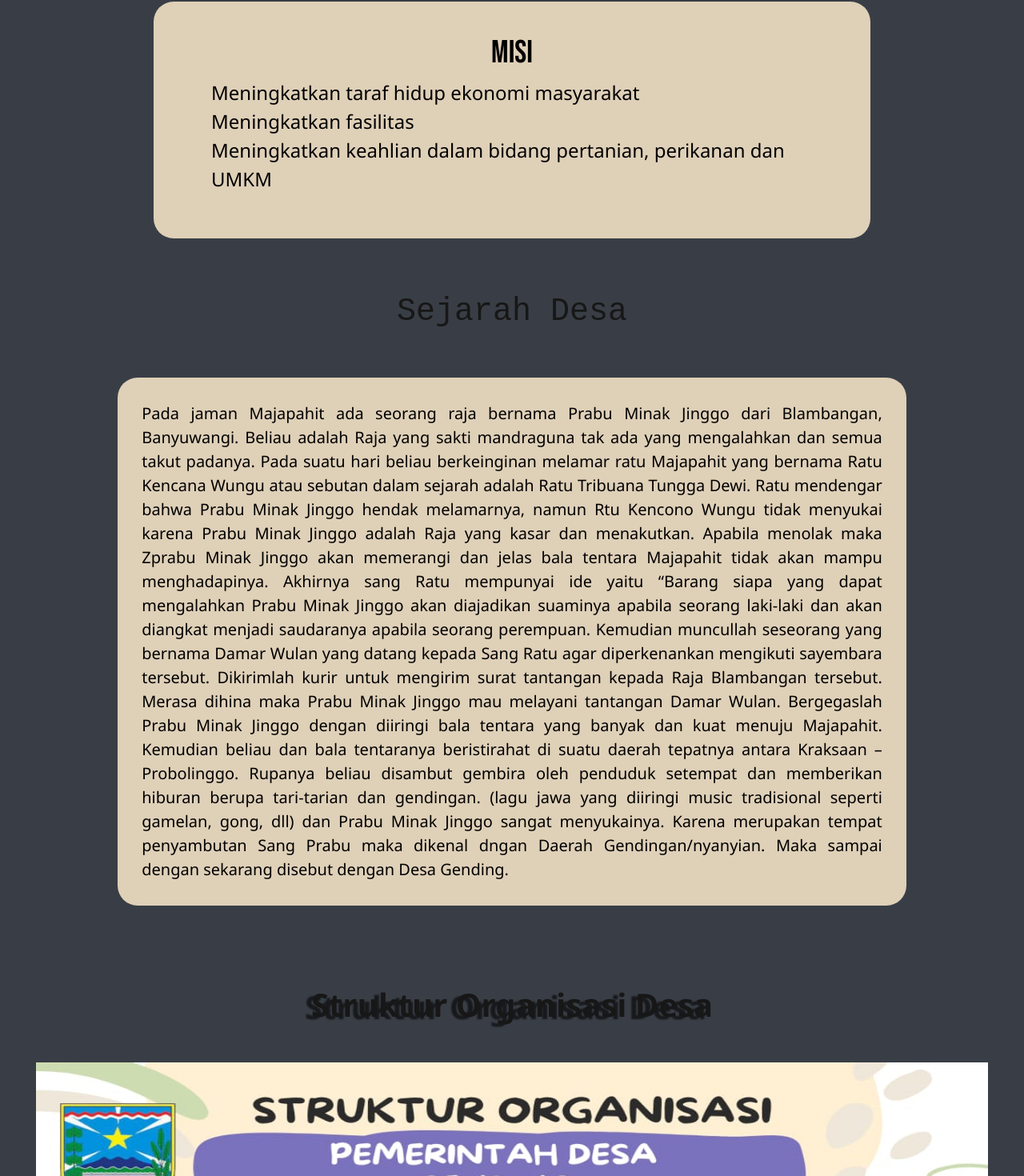
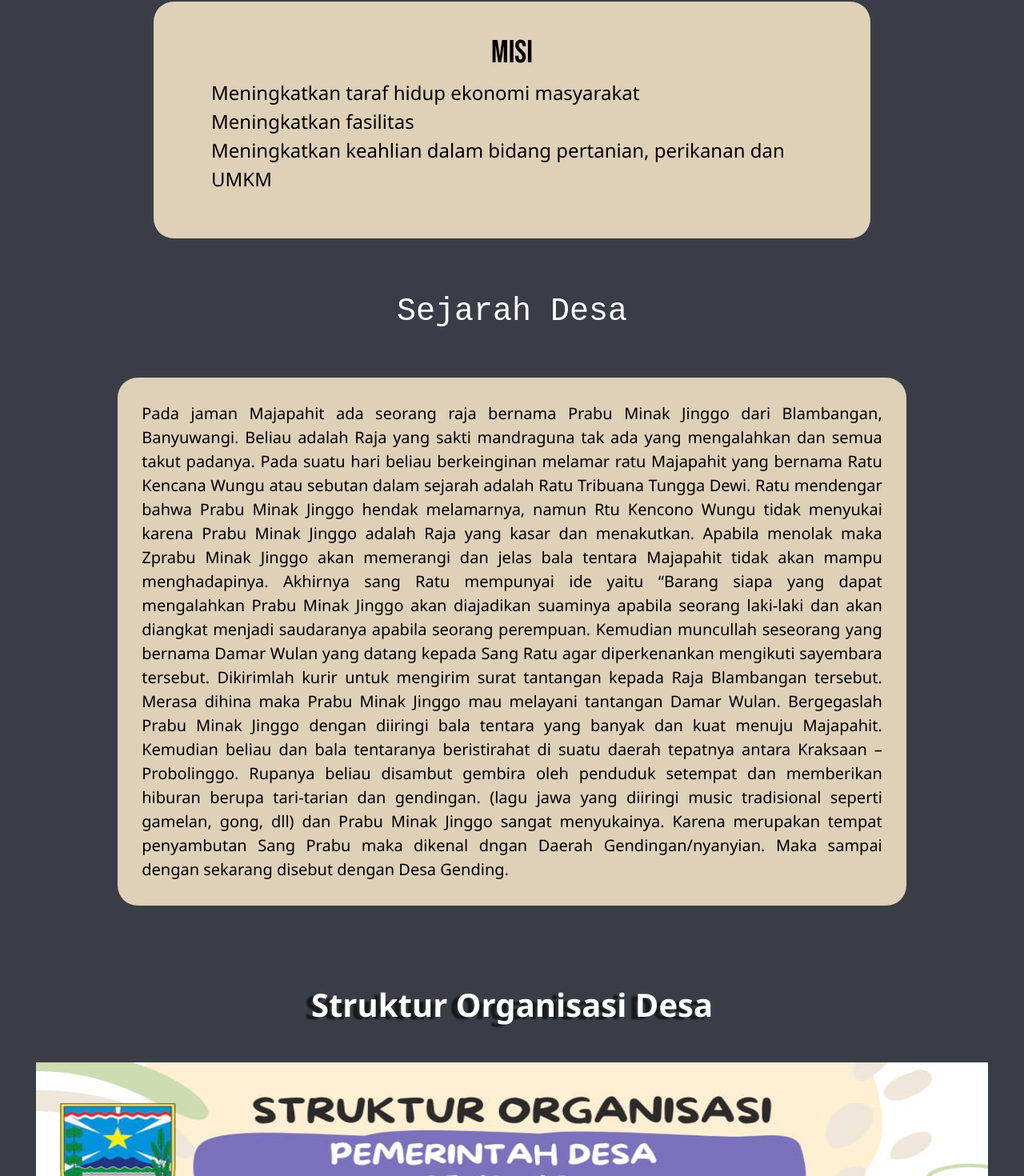
Before and after one commit to cahya8623/Aplikasi-visualisasi-Anggaran-Desa, a Next.js app: page /Profil in a window 1280 px wide. Shown: the part 391-1861 px from the top of the page at 80% size. Built offline with nearby package versions, Linux system fonts and the light colour scheme.

Commit message:
done part-18

```diff
--- a/src/pages/Profil.tsx
+++ b/src/pages/Profil.tsx
@@ -25,7 +25,9 @@ export default function Profil() {
         </div>
       </div>
       <div className="bg-content mt-0">
-        <h1 style={{ fontFamily: "monospace" }}>Sejarah Desa</h1>
+        <h1 style={{ fontFamily: "monospace", color: "white" }}>
+          Sejarah Desa
+        </h1>
 
         <div className="sejarah ">
           Pada jaman Majapahit ada seorang raja bernama Prabu Minak Jinggo dari
@@ -56,7 +58,7 @@ export default function Profil() {
           Desa Gending.
         </div>
         <div className="bagan">
-          <h1 className="mb-5 fs-italic text-center fw-bold">
+          <h1 className="mb-5 fs-italic text-white text-center fw-bold">
             Struktur Organisasi Desa
           </h1>
           <Image alt="logo" src={logo} width={1190} height={700} />
--- a/src/pages/login.tsx
+++ b/src/pages/login.tsx
@@ -73,7 +73,7 @@ export default function LoginPage() {
             <div className="card-front">
               <div className="center-wrap">
                 <div className="section text-center">
-                  <h4 className="mb-4 pb-3">Bendahara</h4>
+                  <h4 className="mb-4 pb-3 text-white">Bendahara</h4>
                   <div className="form-group">
                     <input
                       onChange={(e) => setBendahara(e.target.value)}
@@ -111,7 +111,7 @@ export default function LoginPage() {
             <div className="card-back">
               <div className="center-wrap">
                 <div className="section text-center">
-                  <h4 className="mb-4 pb-3">Admin</h4>
+                  <h4 className="mb-4 pb-3 text-white">Admin</h4>
                   <div className="form-group">
                     <input
                       onChange={(e) => setAdmin(e.target.value)}
--- a/src/styles/globals.css
+++ b/src/styles/globals.css
@@ -10,6 +10,9 @@
   src: url('https://unicons.iconscout.com/release/v4.0.0/webfonts/unicons.woff2') format('woff2');
   font-weight: normal;
   font-style: normal;
+}
+a {
+  text-decoration: none;
 }
 
 :root {
```
